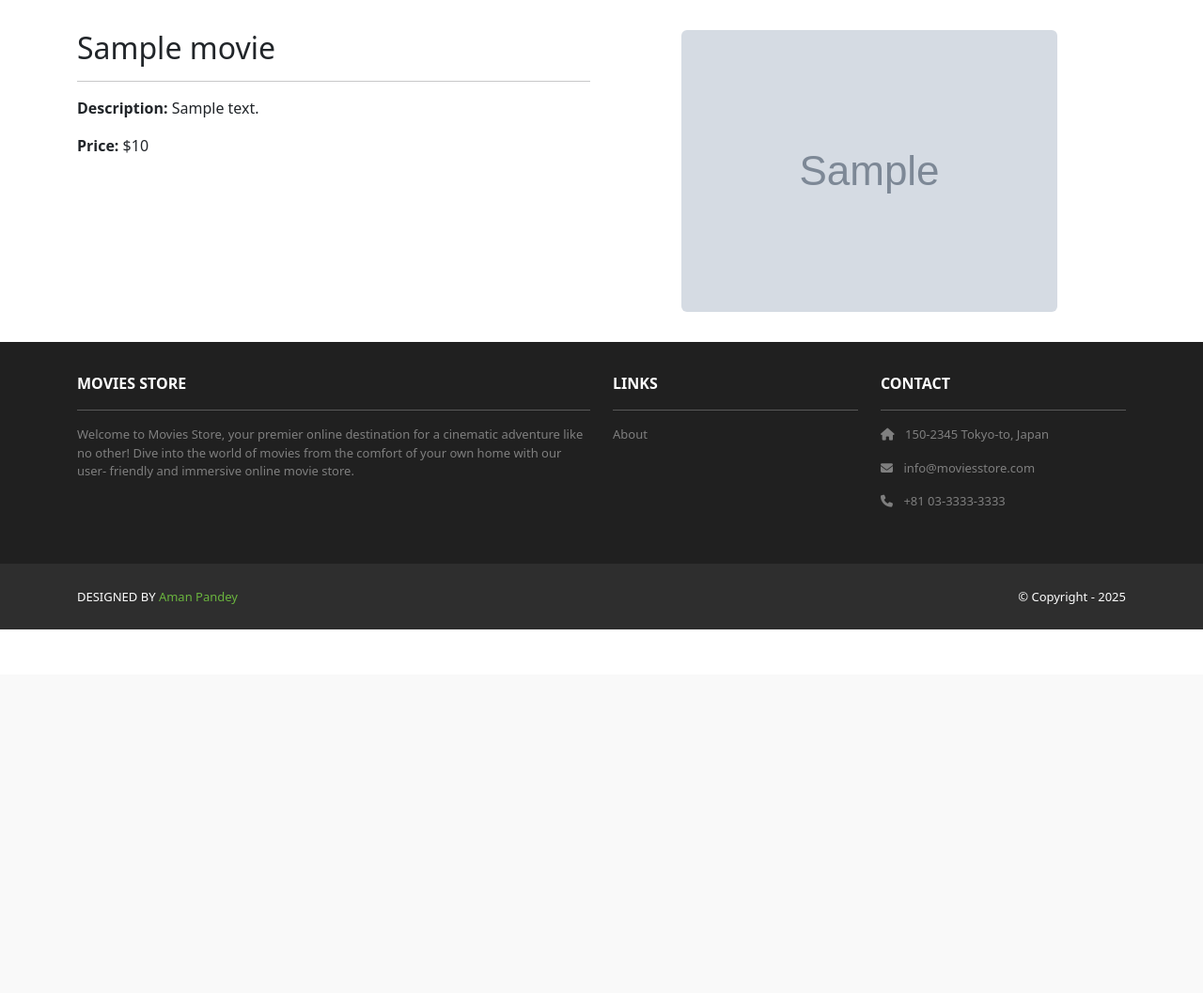
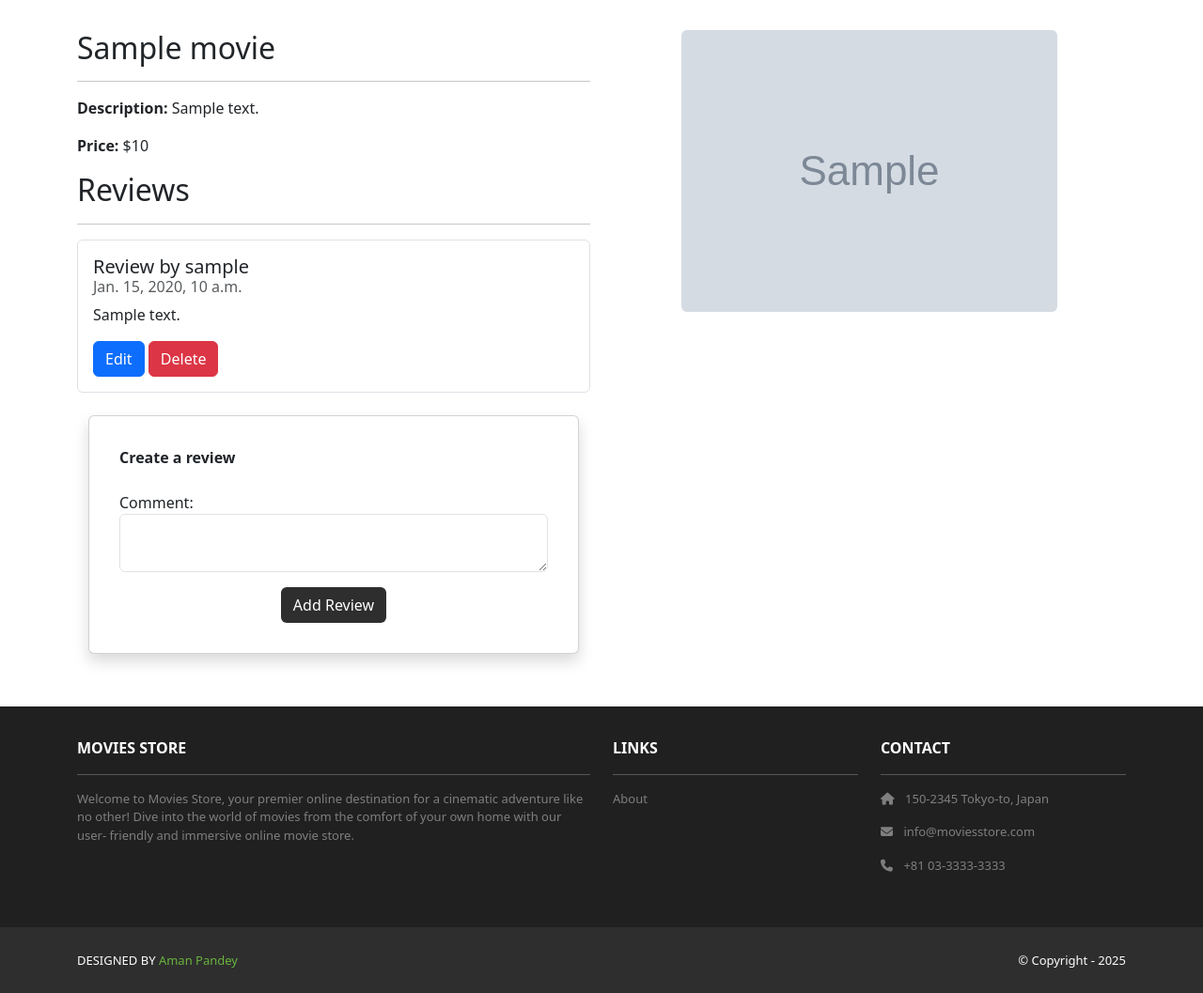
Before and after one commit to Amanpandey7/Django-Movies, a Django app: page /movies/1/ in a window 1280 px wide. Shown: the part 82-1139 px from the top of the page at 94% size. Before the commit the page ends 752 px from the top, so only its background shows below. Run offline with Django 5.2, Linux system fonts and the light colour scheme; a user stored in the database is signed in; tables that the repository leaves empty hold one stand-in row (values such as "Sample post"); grey boxes marked "Sample" are stand-in pictures; some libraries are stand-ins or nearby versions.

Commit message:
Review functionality has been added

```diff
--- a/moviestore/movies/admin.py
+++ b/moviestore/movies/admin.py
@@ -1,9 +1,10 @@
 from django.contrib import admin
-from .models import Movie
+from .models import Movie, Review
 
 class MovieAdmin(admin.ModelAdmin):
     ordering = ['id']
     search_fields = ['name', 'description']
 
 admin.site.register(Movie, MovieAdmin)
+admin.site.register(Review)
 # Register your models here.
--- a/moviestore/movies/models.py
+++ b/moviestore/movies/models.py
@@ -1,4 +1,5 @@
 from django.db import models
+from django.contrib.auth.models import User
 
 class Movie(models.Model):
 
@@ -16,3 +17,14 @@ class Movie(models.Model):
 
         return str(self.id) + ' - ' + self.name
 # Create your models here.
+
+class Review(models.Model):
+    id = models.AutoField(primary_key=True)
+    comment = models.CharField(max_length=255)
+    date = models.DateTimeField(auto_now_add=True)
+    movie = models.ForeignKey(Movie,
+        on_delete=models.CASCADE)
+    user = models.ForeignKey(User,
+        on_delete=models.CASCADE)
+    def __str__(self):
+        return str(self.id) + ' - ' + self.movie.name
--- a/moviestore/movies/templates/movies/show.html
+++ b/moviestore/movies/templates/movies/show.html
@@ -11,6 +11,51 @@
             </p>
             <p><b>Price:</b> ${{template_data.movie.price }}
             </p>
+            <h2>Reviews</h2>
+               <hr />
+               <ul class="list-group">
+                  {% for review in template_data.reviews %}
+                  <li class="list-group-item pb-3 pt-3">
+                     <h5 class="card-title"> Review by {{ review.user.username }}
+                     </h5>
+                     <h6 class="card-subtitle mb-2 text-muted"> {{ review.date }}
+                     </h6>
+                     <p class="card-text">{{ review.comment }}</p>
+                     {% if user.is_authenticated and user == review.user %}
+                        <a class="btn btn-primary"
+                           href="{% url 'movies.edit_review' id=template_data.movie.id review_id=review.id %}">Edit
+                        </a>
+                        <a class="btn btn-danger" href="{% url 'movies.delete_review' id=template_data.movie.id review_id=review.id %}">Delete
+                        </a>
+                        {% endif %}
+                  </li>
+                  {% endfor %}
+               </ul>
+            {% if user.is_authenticated %}
+            <div class="container mt-4">
+               <div class="row justify-content-center">
+                  <div class="col-12">
+                     <div class="card shadow p-3 mb-4 rounded">
+                        <div class="card-body">
+                           <b class="text-start">Create a review </b><br /><br />
+                           <form method="POST" action="{% url 'movies.create_review' id=template_data.movie.id %}">
+                              {% csrf_token %}
+                              <p>
+                                 <label for="comment">Comment:</label>
+                                 <textarea name="comment" required class="form-control" id="comment"></textarea>
+                              </p>
+                              <div class="text-center">
+                                 <button type="submit" class="btn bg-dark text-white">
+                                 Add Review
+                                 </button>
+                              </div>
+                           </form>
+                        </div>
+                     </div>
+                  </div>
+               </div>
+            </div>
+            {% endif %}
          </div>
          <div class="col-md-6 mx-auto mb-3 text-center">
             <img src="{{ template_data.movie.image.url }}" class="rounded img-card-400" />
--- a/moviestore/movies/urls.py
+++ b/moviestore/movies/urls.py
@@ -3,4 +3,8 @@ from . import views
 urlpatterns = [
     path('', views.index, name='movies.index'),
     path('<int:id>/', views.show, name='movies.show'),
+    path('<int:id>/review/create/', views.create_review, name='movies.create_review'),
+    path('<int:id>/review/<int:review_id>/edit/', views.edit_review, name='movies.edit_review'),
+    path('<int:id>/review/<int:review_id>/delete/', views.delete_review, name='movies.delete_review'),
+
 ]
--- a/moviestore/movies/views.py
+++ b/moviestore/movies/views.py
@@ -1,8 +1,24 @@
-from django.shortcuts import render
-from .models import Movie
+from django.shortcuts import render, redirect, get_object_or_404
+from .models import Movie, Review
+from django.contrib.auth.decorators import login_required
+
 
 
 # Create your views here.
+
+@login_required
+def create_review(request, id):
+    if request.method == 'POST' and request.POST['comment'] != '':
+        movie = Movie.objects.get(id=id)
+        review = Review()
+        review.comment = request.POST['comment']
+        review.movie = movie
+        review.user = request.user
+        review.save()
+        return redirect('movies.show', id=id)
+    else:
+        return redirect('movies.show', id=id)
+
 
 def index(request):
     search_term = request.GET.get('search')
@@ -24,13 +40,36 @@ def index(request):
 def show(request, id):
 
     movie = Movie.objects.get(id=id)
-
+    reviews = Review.objects.filter(movie=movie)
     template_data = {}
-
     template_data['title'] = movie.name
-
     template_data['movie'] = movie
-
+    template_data['reviews'] = reviews
     return render(request, 'movies/show.html',
 
                   {'template_data': template_data})
+
+@login_required
+def edit_review(request, id, review_id):
+    review = get_object_or_404(Review, id=review_id)
+    if request.user != review.user:
+        return redirect('movies.show', id=id)
+    if request.method == 'GET':
+        template_data = {}
+        template_data['title'] = 'Edit Review'
+        template_data['review'] = review
+        return render(request, 'movies/edit_review.html', {'template_data': template_data})
+    elif request.method == 'POST' and request.POST['comment'] != '':
+        review = Review.objects.get(id=review_id)
+        review.comment = request.POST['comment']
+        review.save()
+        return redirect('movies.show', id=id)
+    else:
+        return redirect('movies.show', id=id)
+
+@login_required
+
+def delete_review(request, id, review_id):
+    review = get_object_or_404(Review, id=review_id, user=request.user)
+    review.delete()
+    return redirect('movies.show', id=id)
```
Also changed, not shown: moviestore/movies/templates/movies/edit_review.html (added, +26 -0 lines), moviestore/movies/migrations/0002_review.py (added).
